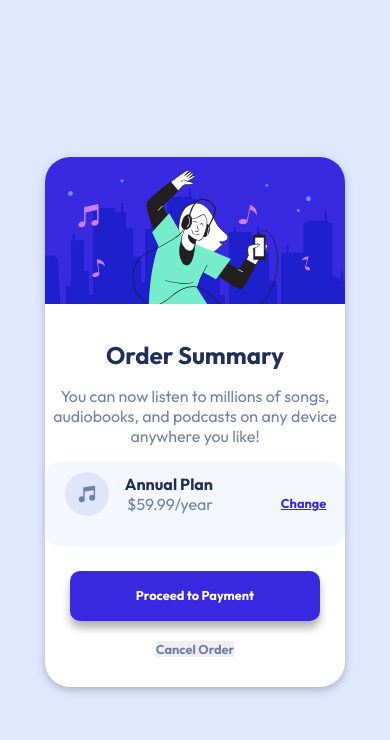
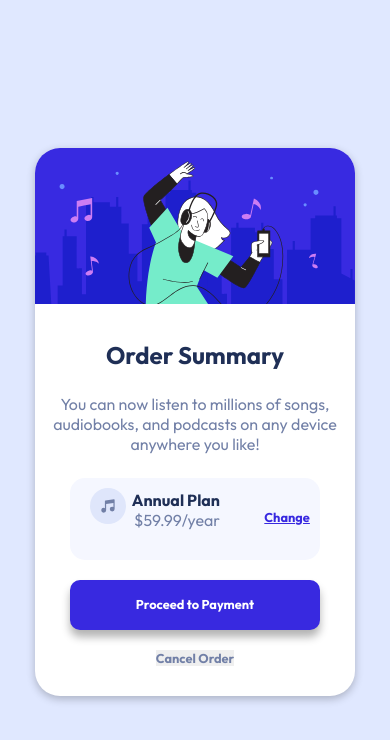
Before and after one commit to ioddgamers/order-summary-component-main, a plain HTML site: page index.html in a window 390 px wide. Drawn offline with Linux system fonts and the light colour scheme.

Commit message:
Initial commit

```diff
--- a/style.css
+++ b/style.css
@@ -140,10 +140,15 @@ h3 {
 
 }
 
-@media screen and (max-width: 700px) {
+@media screen and (max-width:500px) {
     .card {
-        width: 300px;
+        width: 320px;
         padding-bottom: 30px;
+    }
+
+    .sect-2 {
+        width: 250px;
+        margin-bottom: 20px;
     }
 
     .btn {
@@ -151,4 +156,21 @@ h3 {
         height: 50px;
         padding-top: 1rem;
     }
+
+    .note {
+        padding: 1.5rem 0.6rem;
+    }
+
+    .music {
+        width: 17%;
+        float:left;
+    }
+
+    .annual {
+        padding-right: 5rem;
+    }
+
+    .price {
+        padding-right: 5rem;
+    }
 }
```
